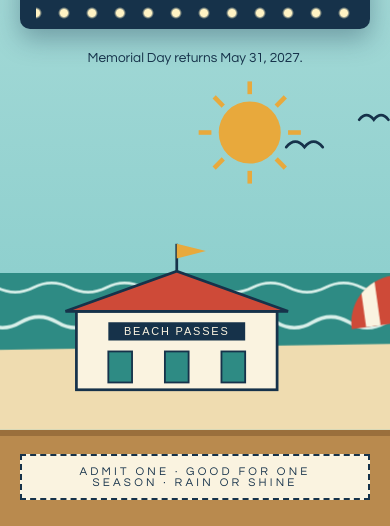
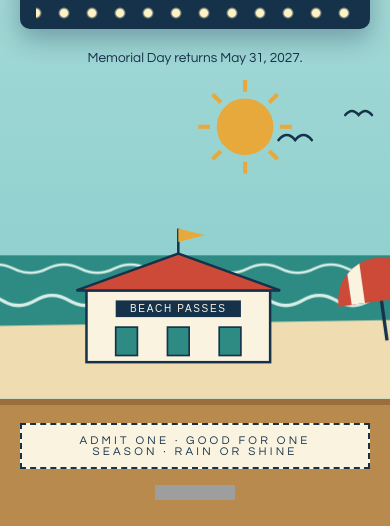
Before and after one commit to andybp85/memorialdaycountdown.com, a website: page index.html in a window 390 px wide. Shown: the part 318-844 px from the top of the page. Drawn offline with Linux system fonts and the light colour scheme; grey boxes are pictures that could not be loaded.

Commit message:
Sit the Clicky badge beside the ticket stub
Grid, not flex: only a mirrored-gutter track list can centre the stub on the
footer while the badge holds the right edge. The gutters carry a floor equal to
the badge width, else the badge's own intrinsic width shoves the stub off centre
once space runs short. Below 750px the badge takes its own row underneath.

The tag itself needed cleanup to pass the vnu gate: obsolete border="0" dropped,
protocol-relative URLs made https (they resolve to file:// off disk), intrinsic
size added so the footer doesn't shift on load, and the script and noscript pixel
moved out of the footer's grid to the end of body.

Co-Authored-By: Claude Opus 5 <noreply@anthropic.com>
Claude-Session: https://claude.ai/code/session_014TGUfHTj4WpnTCsDejtwUX

```diff
--- a/css/main.css
+++ b/css/main.css
@@ -378,22 +378,48 @@ main {
 /* ── ticket-stub footer ─────────────────────────────── */
 
 footer {
+    align-items: center;
     background: var(--boards);
     border-top: 6px solid var(--boards-dark);
+    display: grid;
     flex-shrink: 0;
+    /* Mirrored gutters, so the stub centres on the footer rather than on the
+       space the badge leaves over. The badge rides the right gutter, and the
+       matching floor on the left one keeps the pair symmetric once space runs
+       short — otherwise the badge's own width shoves the stub off centre. */
+    grid-template-columns: minmax(80px, 1fr) auto minmax(80px, 1fr);
     padding: 18px 20px 26px;
+    row-gap: 16px;
     text-align: center;
 
     & .stub {
         background: var(--cream);
         border: 2px dashed var(--ink);
         color: var(--ink);
-        display: inline-block;
         font-size: 0.72rem;
+        grid-column: 2;
         letter-spacing: 0.28em;
         margin: 0;
         padding: 10px 26px;
         text-transform: uppercase;
+    }
+
+    & .analytics {
+        grid-column: 3;
+        justify-self: end;
+        line-height: 0;
+    }
+
+    /* Roughly where the stub stops fitting on one line beside the badge, so the
+       badge drops to its own row underneath rather than squeezing it. */
+    @media (max-width: 750px) {
+        grid-template-columns: 1fr;
+
+        & .stub,
+        & .analytics {
+            grid-column: 1;
+            justify-self: center;
+        }
     }
 }
 
--- a/index.html
+++ b/index.html
@@ -8,6 +8,7 @@
     <head>
         <meta charset="utf-8" />
         <meta content="width=device-width, initial-scale=1" name="viewport" />
+        <meta content="no-referrer-when-downgrade" name="referrer" />
         <meta content="How long until Memorial Day?" name="description" />
         <meta content="Claude Code (design by Claude Fable 5)" name="generator" />
         <meta content="#101b26" name="theme-color" />
@@ -222,8 +223,15 @@
                 <span class="summer-only">Admit One &middot; Good for One Season &middot; Rain or Shine</span>
                 <span class="winter-only">Rain Check &middot; Valid Memorial Day Weekend &middot; No Refunds</span>
             </p>
+            <a class="analytics" href="https://clicky.com/101510298" title="Google Analytics Alternative">
+                <img alt="Clicky" height="15" src="https://static.getclicky.com/media/links/badge.gif" width="80" />
+            </a>
         </footer>
 
         <script src="js/countdown.js"></script>
+        <script async data-id="101510298" src="https://static.getclicky.com/js"></script>
+        <noscript>
+            <img alt="" height="1" src="https://in.getclicky.com/101510298ns.gif" width="1" />
+        </noscript>
     </body>
 </html>
```
Also changed, not shown: README.md.
